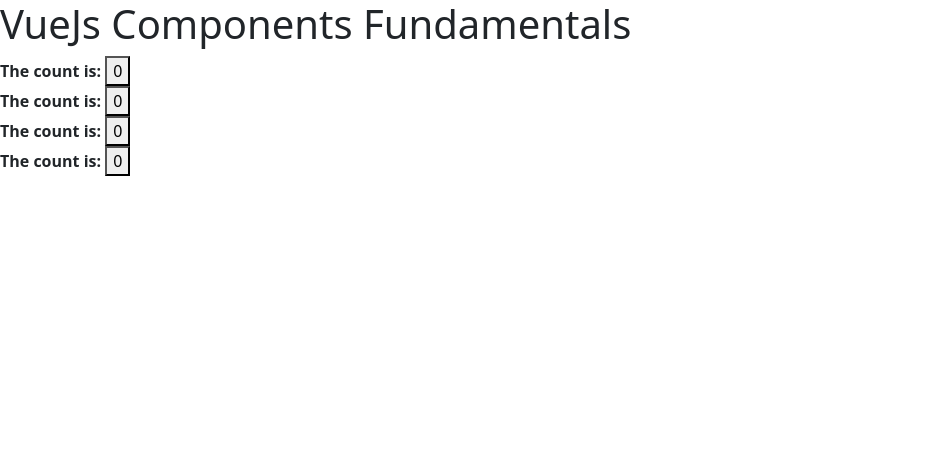
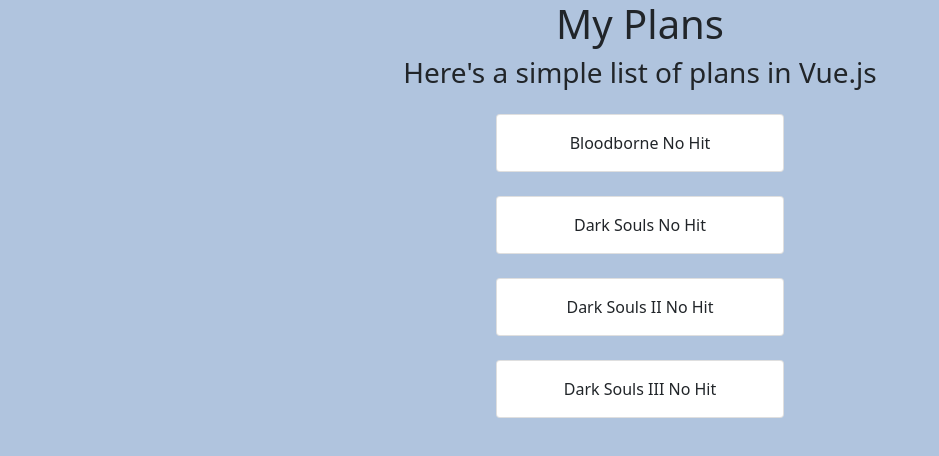
Before and after one commit to luizbinario/vueComponentsFundamentals, a plain HTML site: page index.html in a window 1280 px wide. Shown: the whole page, without its empty margins (0-939 px from the left). Drawn offline with nearby package versions, Linux system fonts and the light colour scheme.

Commit message:
Reusable components with props

```diff
--- a/app.js
+++ b/app.js
@@ -1,12 +1,13 @@
-Vue.component('click-counter', {
-    template: "#click-counter-template",
-    data () {
-        return {
-            count: 0
-        }
+Vue.component('plan', {
+    template: '#plans-template',
+    props: {
+        title: String,
     }
 })
 
 new Vue({
-    el: "#app"
+    el: '#app',
+    data: {
+        plans: ["Bloodborne No Hit", "Dark Souls No Hit", "Dark Souls II No Hit", "Dark Souls III No Hit"]
+    }
 })
--- a/index.html
+++ b/index.html
@@ -5,24 +5,35 @@
     <meta http-equiv="X-UA-Compatible" content="IE=edge">
     <meta name="viewport" content="width=device-width, initial-scale=1.0">
 	<link href="https://cdn.jsdelivr.net/npm/bootstrap@5.1.3/dist/css/bootstrap.min.css" rel="stylesheet" integrity="sha384-1BmE4kWBq78iYhFldvKuhfTAU6auU8tT94WrHftjDbrCEXSU1oBoqyl2QvZ6jIW3" crossorigin="anonymous">
-    <title>Vue Components Fundamentals</title>
+    <title>My Plans</title>
 </head>
 <body>
-    <h1>VueJs Components Fundamentals</h1>
     <div id="app">
-        <click-counter></click-counter>
-        <click-counter></click-counter>
-        <click-counter></click-counter>
-        <click-counter></click-counter>
+        <center>
+            <h1>My Plans</h1>
+            <h3>Here's a simple list of plans in Vue.js</h3>
+            <div class="plans mt-4">
+                <plan v-for="plan in plans" :title="plan"></plan>
+            </div>
+        </center>
     </div>
 
-    <script type="text/x-template" id="click-counter-template">
-        <div>
-            <b>The count is:</b>
-            <button @click='count++'>{{count}}</button>
+    <script type="text/x-template" id="plans-template">
+        <div class="plan">
+            <div class="card m-4" style="width: 18rem;">
+                <div class="card-body">
+                    {{title}}
+                </div>
+            </div>
         </div>
     </script>
     <script src="https://cdn.jsdelivr.net/npm/vue@2/dist/vue.js"></script>
     <script src="app.js"></script>
 </body>
 </html>
+
+<style>
+    body {
+        background-color: #B0C4DE;
+    }
+</style>
```
